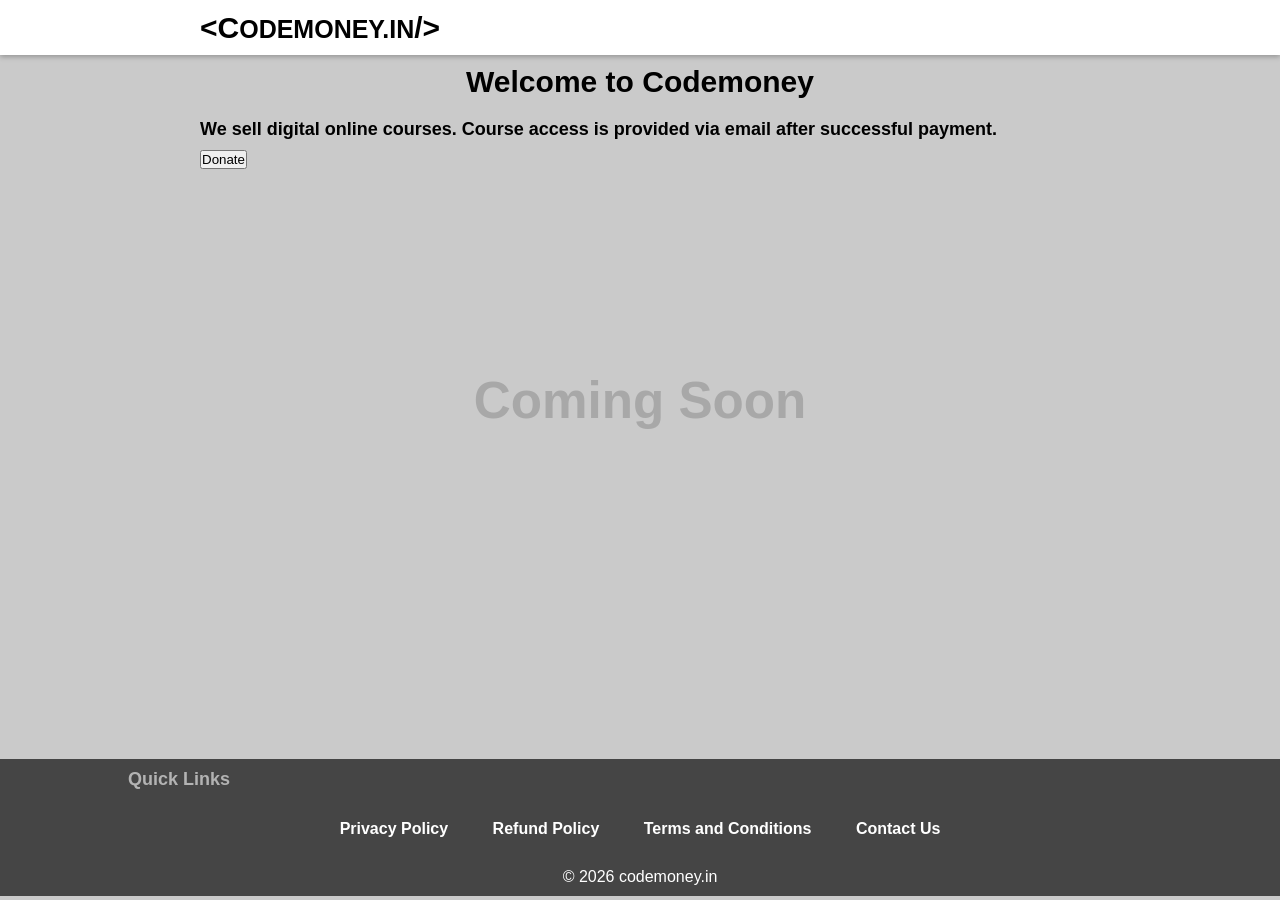
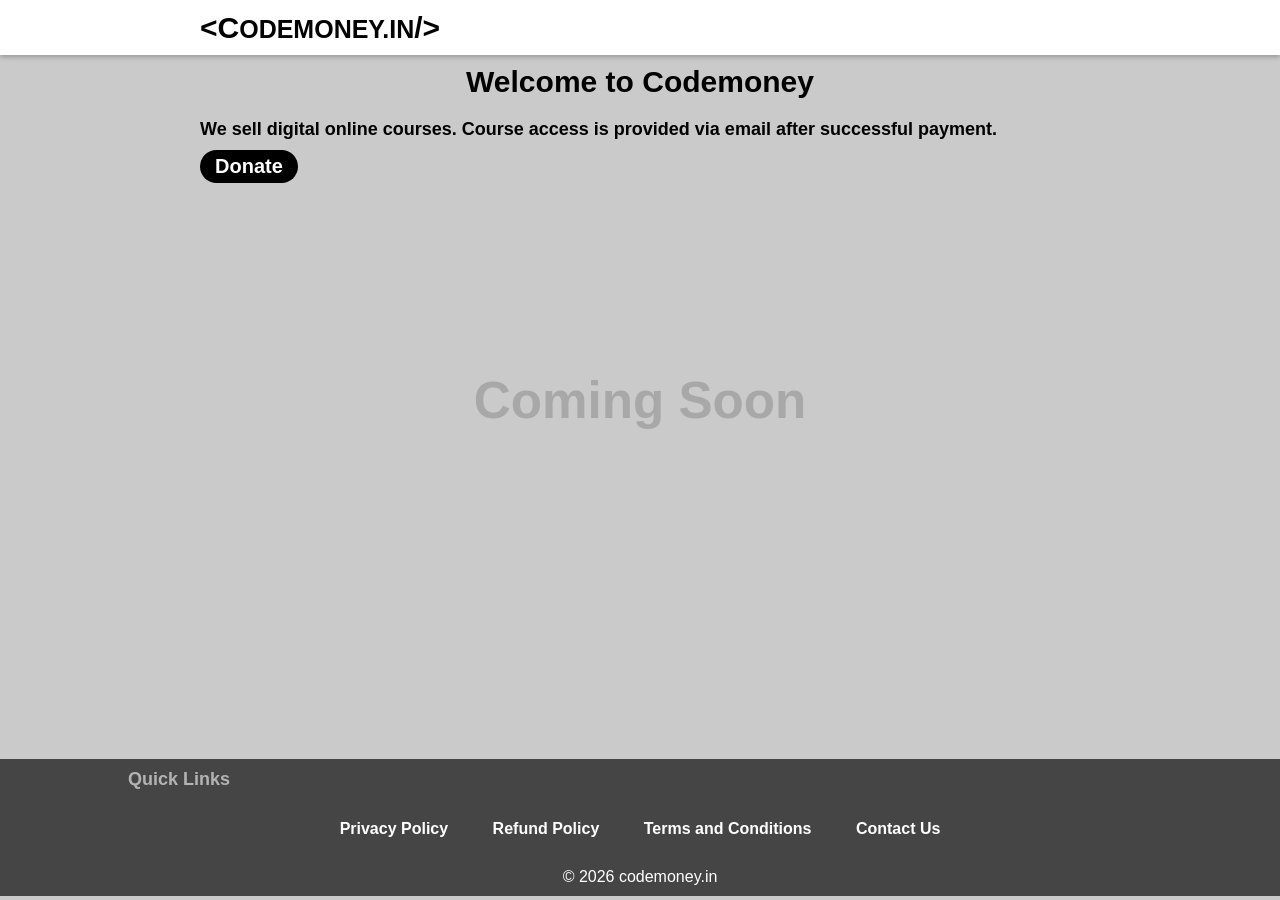
Before and after one commit to naahchi/testing, a Jekyll site: the page built from index.html, in a window 1280 px wide. Built offline with Jekyll 4.4.1, drawn with Linux system fonts in a browser that asks for light colours.

Commit message:
Update style.css

```diff
--- a/css/style.css
+++ b/css/style.css
@@ -54,6 +54,21 @@ main::before{
 main > * {
     position: relative;
     z-index: 2;
+}
+
+.donate_btn{
+    all: unset;
+    background-color: black;
+    color: white;
+    font-size: 20px;
+    font-weight: bold;
+    padding: 5px 15px;
+    border-radius: 25px;
+}
+
+.donate_btn:active{
+    background-color: gray;
+    scale: 0.9;
 }
 
 p{
```
